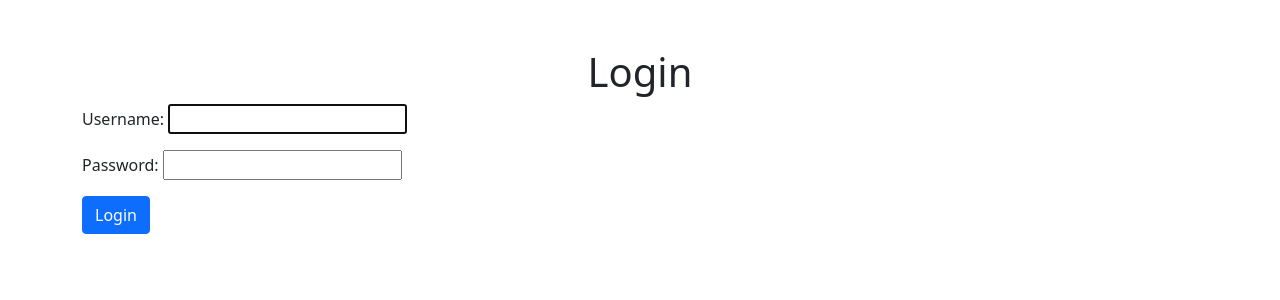
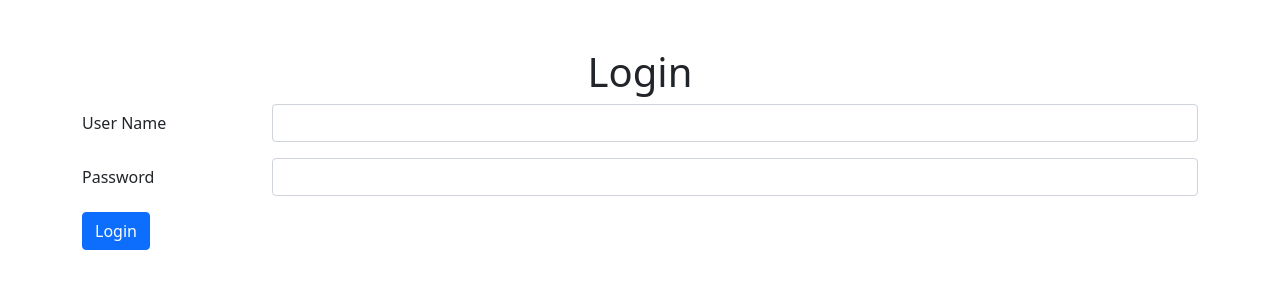
Before and after one commit to trungnemo/djangoblog, a Django app: page /members/login/ in a window 1280 px wide. Shown: the part 56-356 px from the top of the page. Run offline with Django 3.2, Linux system fonts and the light colour scheme.

Commit message:
Style Login Form with Bootstraps

```diff
--- a/members/templates/registration/login.html
+++ b/members/templates/registration/login.html
@@ -10,8 +10,31 @@
 <!--Customized form with bootstrap-->
 <div class="form-group">
   <form method="POST">
-    {% csrf_token %} {{ form.as_p }}
-    <button class="btn btn-primary">Login</button>
+    {% csrf_token %}
+
+    <div class="row mb-3">
+        <label for="username" class="col-sm-2 col-form-label">User Name</label>
+        <div class="col-sm-10">
+          <input
+            type="text"
+            class="form-control"
+            id="username"
+            name = "username">
+        </div>
+      </div>
+      <div class="row mb-3">
+        <label for="password" class="col-sm-2 col-form-label">Password</label>
+        <div class="col-sm-10">
+          <input
+            type="password"
+            class="form-control"
+            id="password"
+            name = "password">
+        </div>
+      </div>
+
+     <button type="submit" class="btn btn-primary">Login</button>
+
   </form>
 </div>
 
```
Also changed, not shown: db.sqlite3.
